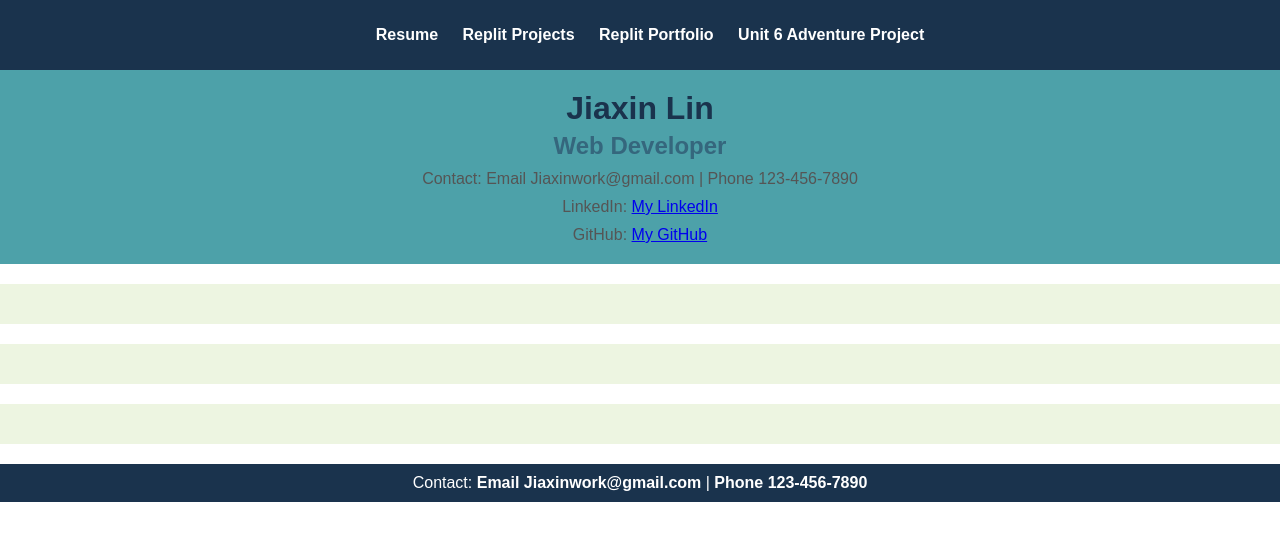
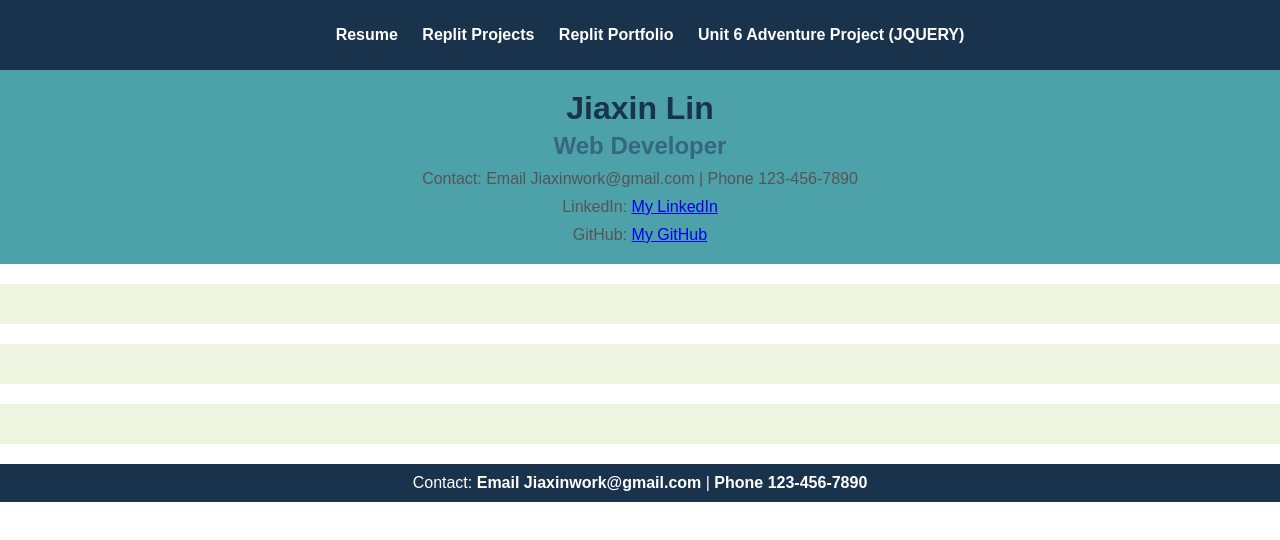
Before and after one commit to JiaxinLn/2023-2024-Senior-Portfolio, a plain HTML site: page index.html in a window 1280 px wide. Drawn offline with Linux system fonts and the light colour scheme.

Commit message:
Update index.html
Updated JQUERY PROJ

```diff
--- a/index.html
+++ b/index.html
@@ -12,7 +12,7 @@
             <li><a href="https://docs.google.com/document/d/1Vm-Kq0qwI3emplGejzM-hqyrQZBp-6U2tBqUvCLBkwE/edit?usp=sharing" target="_blank">Resume</a></li>
             <li><a href="https://mypythonportfolioontheweb-jiaxinl.pppython22-23.repl.co" target="_blank">Replit Projects</a></li>
             <li><a href="#https://profolio-3.jiaxinl.repl.co" target="_blank">Replit Portfolio</a></li>
-            <li><a href="https://JiaxinLn.github.io/Jiaxins-Unit-6-Project"> Unit 6 Adventure Project</a></li>
+            <li><a href="https://JiaxinLn.github.io/Jiaxins-Unit-6"> Unit 6 Adventure Project (JQUERY)</a></li>
         </ul>
     </nav>
 
```
